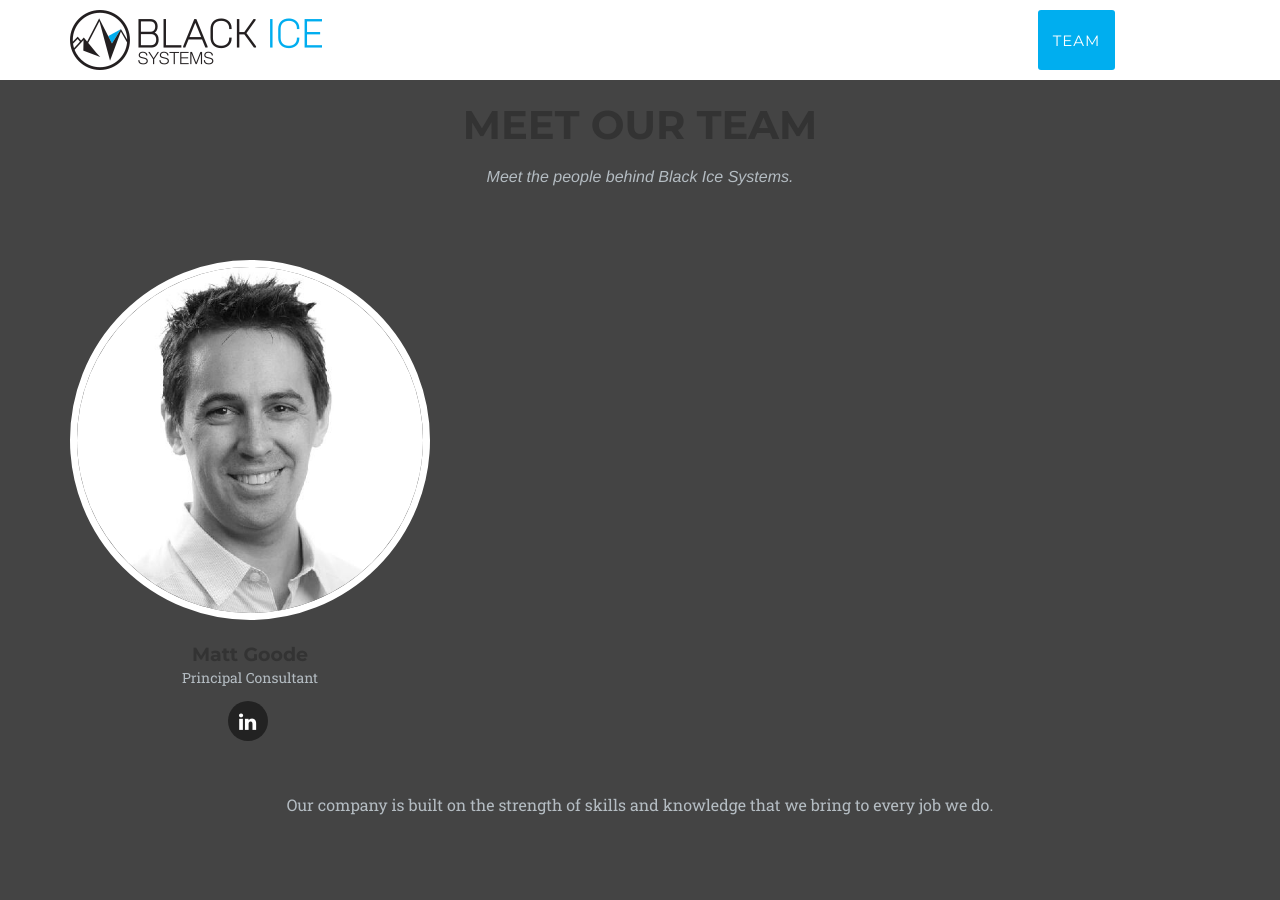
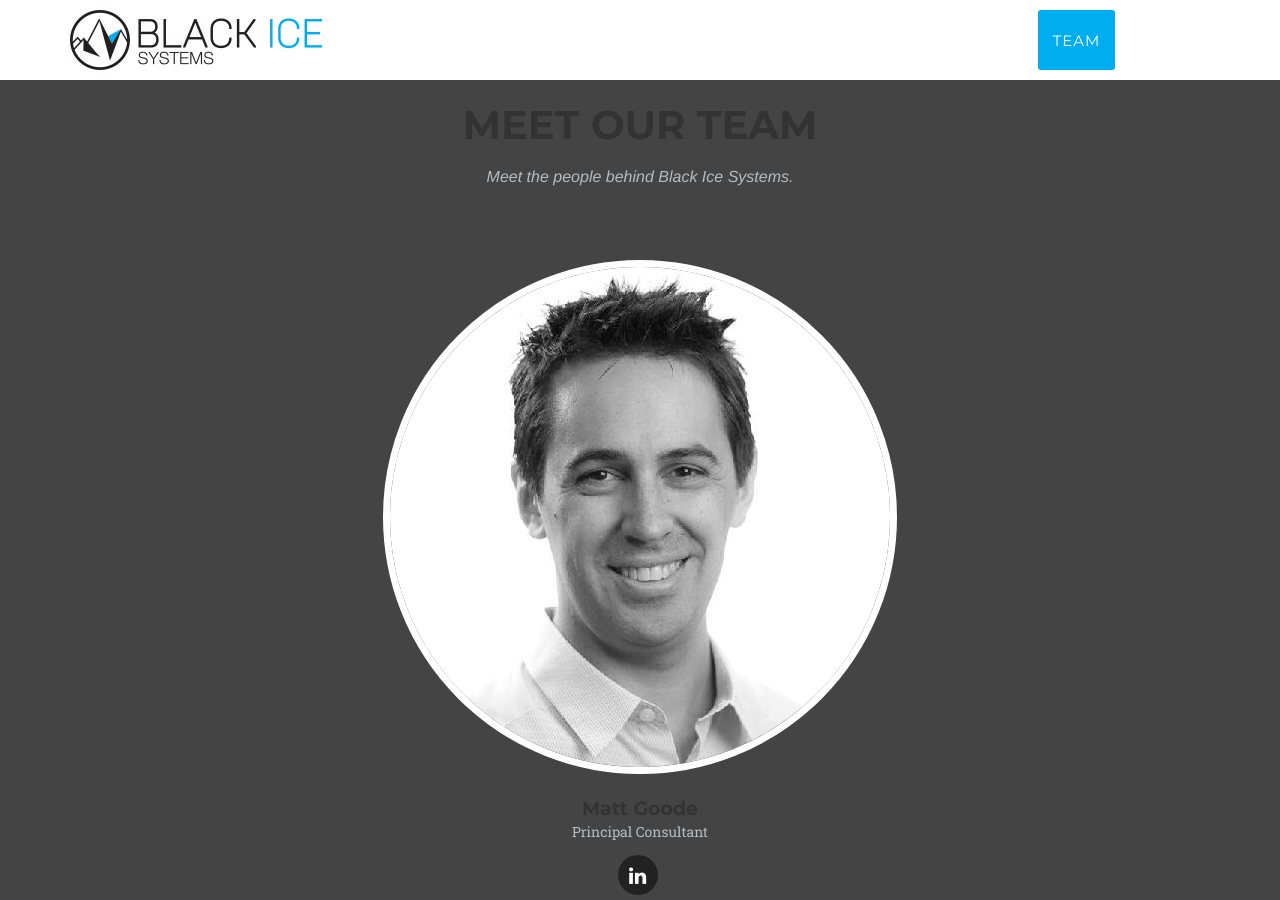
Before and after one commit to BlackIceSystems/blackicesystems, a Jekyll site: the page built from index.html, in a window 1280 px wide and 900 px high, scrolled down 4627 px. Built offline with Jekyll 4.4.1, drawn with Linux system fonts in a browser that asks for light colours; some web fonts are replaced.

Commit message:
center...

```diff
--- a/_includes/team.html
+++ b/_includes/team.html
@@ -9,7 +9,7 @@
             </div>
             <div class="row">
                 {% for member in site.people %}
-                <div class="col-sm-4 centered">
+                <div class="col-lg-8 col-lg-offset-2 text-center">
                     <div class="team-member">
                         <img src="img/team/{{ member.pic }}.jpg" class="img-responsive img-circle" alt="">
                         <h4>{{ member.name }}</h4>
```
